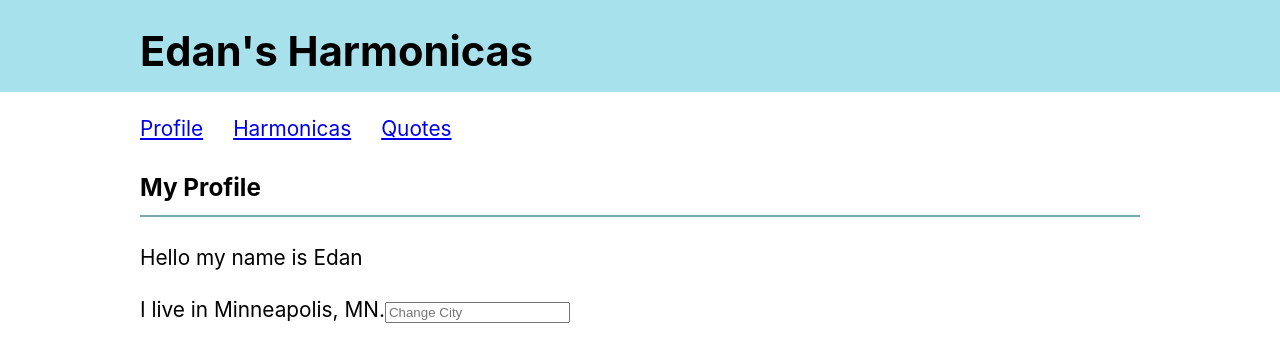
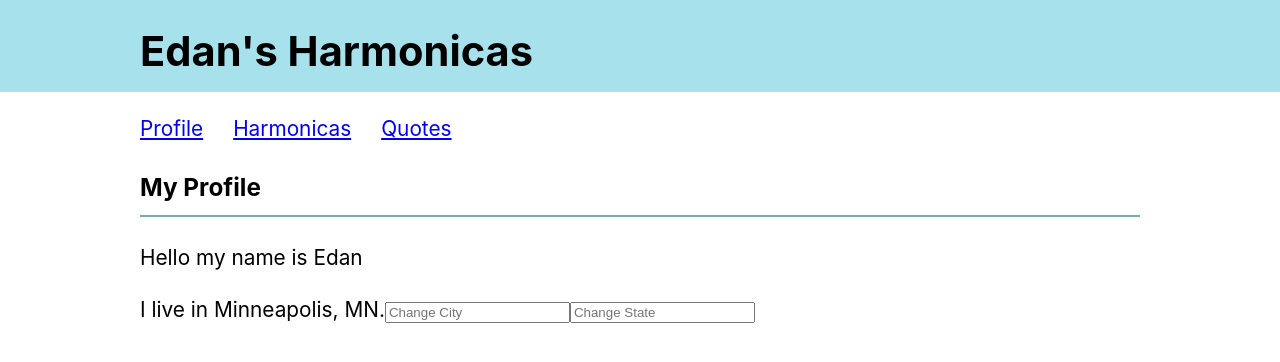
Before and after one commit to EthanMKavanagh/tarjan-redux-intro, a React (Create React App) app: page / in a window 1280 px wide. Shown: the top 362 px of the page. Built offline with nearby package versions, Linux system fonts and the light colour scheme.

Commit message:
added SET_STATE redux for profile page

```diff
--- a/src/components/Location.js
+++ b/src/components/Location.js
@@ -6,6 +6,13 @@ class Location extends Component {
   onChangeCity = (event) => {
     this.props.dispatch({
       type: 'SET_CITY',
+      payload: event.target.value
+    });
+  }
+
+  onChangeState = (event) => {
+    this.props.dispatch({
+      type: 'SET_STATE',
       payload: event.target.value
     });
   }
@@ -21,6 +28,11 @@ class Location extends Component {
           type="text"
           placeholder="Change City"
           onChange={this.onChangeCity}
+        />
+        <input
+          type="text"
+          placeholder="Change State"
+          onChange={this.onChangeState}
         />
       </p>
     );
--- a/src/index.js
+++ b/src/index.js
@@ -20,6 +20,19 @@ const store = createStore(
             location: {
               ...state.profile.location,
               city: action.payload
+            }
+          }
+        }
+      }
+
+      if (action.type === 'SET_STATE') {
+        return {
+          ...state,
+          profile: {
+            ...state.profile,
+            location: {
+              ...state.profile.location,
+              state: action.payload
             }
           }
         }
```
